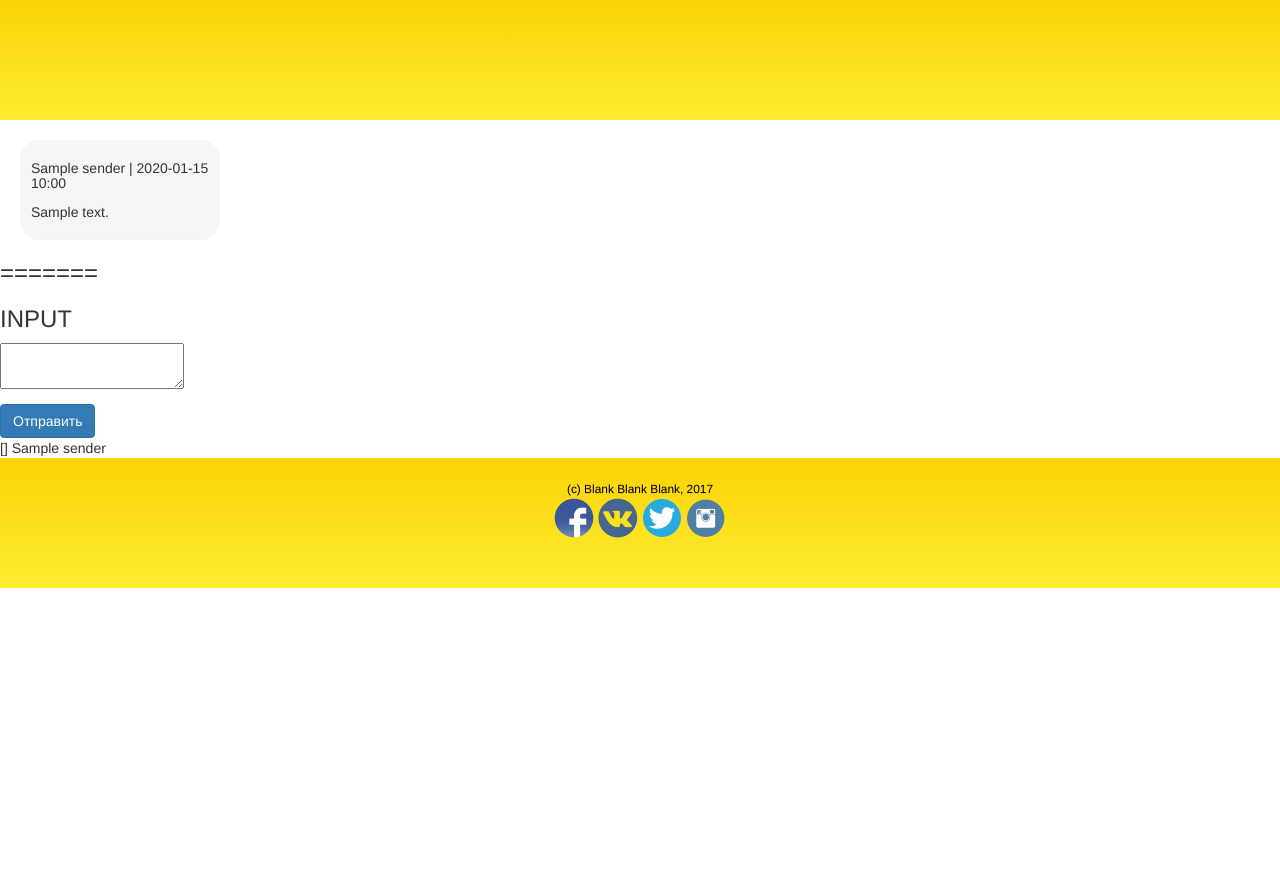
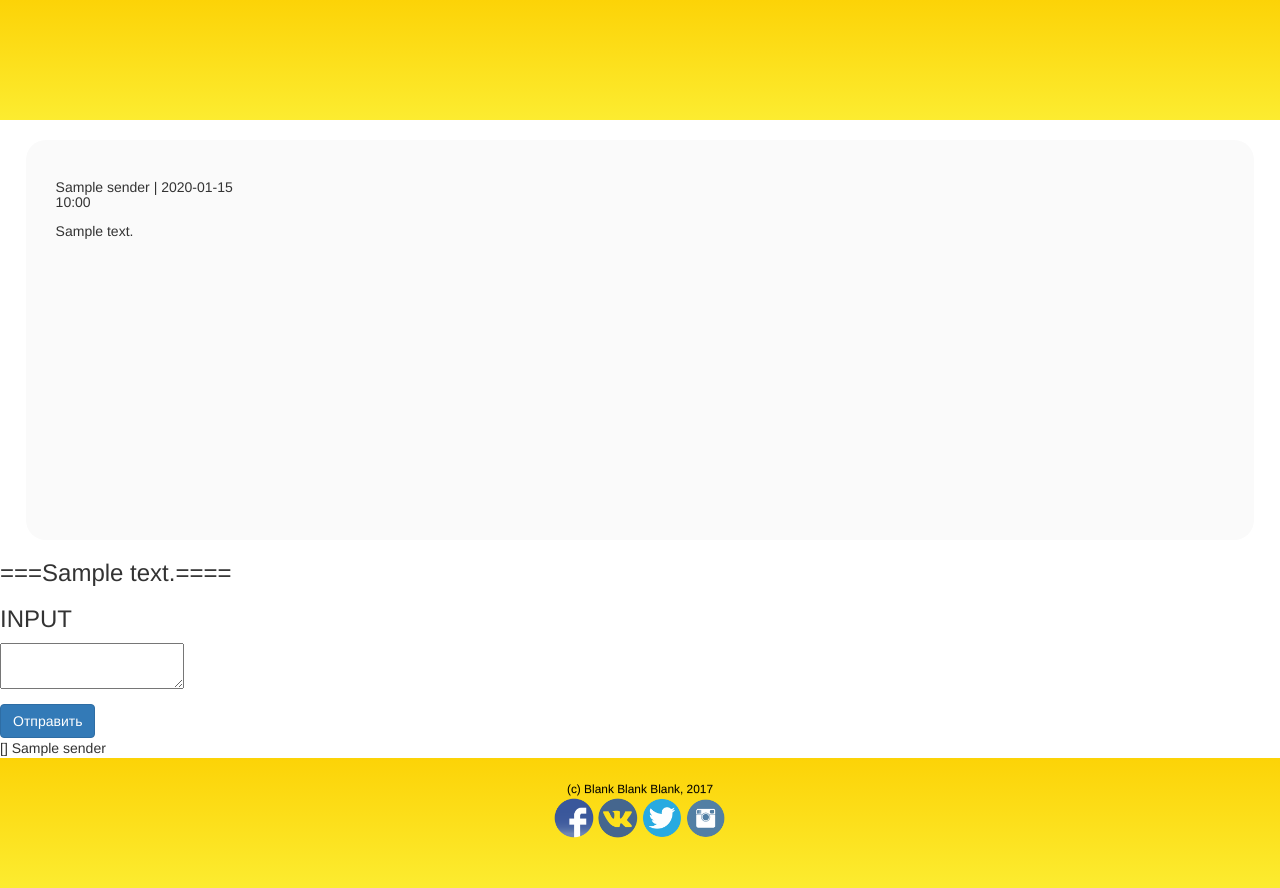
Before and after one commit to 0872114/steak, a Django app: template chat/templates/chat/chat.html in a window 1280 px wide. Shown: the part 56-944 px from the top of the page. Before the commit the page ends 644 px from the top, so only its background shows below. Run offline with Django 3.2, Linux system fonts and the light colour scheme; the template is opened without the code that fills it: most values are stand-ins (such as "Sample title", 1, 10 or a date in 2020); form fields are guessed from the names that the template uses; some libraries are stand-ins or nearby versions.

Commit message:
Working asynchronous chat with autoscrolling to the last message.

```diff
--- a/chat/templates/chat/chat.html
+++ b/chat/templates/chat/chat.html
@@ -5,12 +5,12 @@
 
 {% block content %}
 
-
+<div class="chat-window container-outside">
 {% if msgs %}
  {% for msg in msgs %}
-    <div class="window">
+    <div class="msg {{ msg.style }}">
         <h5>{{ msg.sender }} | {{ msg.date |date:'Y-m-d H:i' }}</h5>
-        <div class="msg">
+        <div class="msg-text">
             <p>
                 {{ msg.message }}
             </p>
@@ -20,12 +20,13 @@
  {% endfor %}
 
 {% endif %}
+</div>
 
-    <h3> ======= </h3>
+    <h3> ==={% with msgs|last as last %}{{ last.message }}{% endwith %}==== </h3>
 
 <form method="POST" action="./">
 {% csrf_token %}
-    <h3> INPUT </h3>
+    <h3 id="kek"> INPUT </h3>
 
    <input for="id_order" name="order" type="hidden" value="{{ order }}">
    <input for="id_sender" name="sender" type="hidden" value="{{ sender }}">
@@ -41,12 +42,119 @@
     {{ order }}
     {{ sender }}
 
+{% endblock %}
+
+{% block javascript %}
 <script>
     function MakeItWork(){
             $("#id_message").addClass("form-control");
         }
-window.onload = function(){MakeItWork()}
+window.onload = function(){MakeItWork()};
+
+
+var ajax_id = '{% with msgs|last as last %}{{ last.id }}{% endwith %}';
+var ajax_order = '{% with msgs|last as last %}{{ last.order }}{% endwith %}';
+
+console.log(ajax_id);
+console.log(ajax_order);
+
+function get_id() {
+            if (ajax_id == '{% with msgs|last as last %}{{ last.id }}{% endwith %}')
+            {
+                return ajax_id
+            } else {
+                return ajax_id
+            }
+}
+
+function get_order() {
+    if (ajax_order == '{% with msgs|last as last %}{{ last.order }}{% endwith %}') {
+        return ajax_order
+    } else {
+        return ajax_order
+    }
+}
+
+
+
+function AjaxCall() {
+    console.log(['azaza'])
+   var foo = $.ajax({
+    //type: 'POST',
+    url:'{% url "chat_ajax" %}',
+    data: {
+        "lastmsg_id":get_id(),
+        "order": get_order(),
+    },
+    datatype: 'json',
+    success: function(data) {
+        console.log(data);
+        console.log(data.style)
+        console.log(['ajax success']);
+        console.log(ajax_id);
+       if (data.message) {
+            console.log(['working?']);
+           $('<p>data.message</p>').appendTo('.chat-window')
+           $('<div class="msg new-msgs" id="msg_'+data.id+'"></div>').appendTo(".chat-window");
+           $('#msg_' + data.id).addClass(data.style)
+           $('<h5>' + data.sender + ' | ' + data.date + '</h5>').appendTo("#msg_"+data.id);
+           $('<div class="msg-text" id="text_'+data.id+'"></div>').appendTo("#msg_"+data.id);
+           $('<p>' + data.message + '</p>').appendTo("#text_"+data.id);
+           $('</br id="'+ data.id +'">').appendTo("#text_"+data.id);
+           $('.chat-window').scrollTop($('.chat-window')[0].scrollHeight);
+           ajax_id = data.id;
+           console.log(ajax_id);
+           ajax_order = data.order;
+           console.log(ajax_order);
+ }
+    },
+    error: function() { console.log["error"] }
+    });
+   //console.log(foo)
+}
+
+function getCookie(name) {
+    var cookieValue = null;
+    if (document.cookie && document.cookie !== '') {
+        var cookies = document.cookie.split(';');
+        for (var i = 0; i < cookies.length; i++) {
+            var cookie = jQuery.trim(cookies[i]);
+            // Does this cookie string begin with the name we want?
+            if (cookie.substring(0, name.length + 1) === (name + '=')) {
+                cookieValue = decodeURIComponent(cookie.substring(name.length + 1));
+                break;
+            }
+        }
+    }
+    return cookieValue;
+}
+var csrftoken = getCookie('csrftoken');
+
+function csrfSafeMethod(method) {
+    // these HTTP methods do not require CSRF protection
+    return (/^(GET|HEAD|OPTIONS|TRACE)$/.test(method));
+}
+$.ajaxSetup({
+    beforeSend: function(xhr, settings) {
+        if (!csrfSafeMethod(settings.type) && !this.crossDomain) {
+            xhr.setRequestHeader("X-CSRFToken", csrftoken);
+        }
+    }
+});
+
+window.onload = function(){$('.chat-window').scrollTop($('.chat-window')[0].scrollHeight);};
+setInterval(AjaxCall, 200);
 </script>
 
 
 {% endblock %}
+
+<!--            <p> Debug Sender: '{{ msg.sender }}'</p>
+            <p> Debug Order: {{ msg.order }}</p>
+            <p> Debug Order_Sendr: {{ msg.oder_sender }}</p>
+            <p> Debug Order_Dest: {{ msg.order_destination }}</p>
+            <p> Debug Id: '{{ msg.id }}'</p>
+            <p> Debug1 user: '{{ debug }}'</p>
+            <p> Debug2 id: '{{ debug2 }}'</p>
+            <p> Debug Style: {{ msg.style }}</p>
+/!-->
--- a/chat/urls.py
+++ b/chat/urls.py
@@ -6,5 +6,6 @@ from django.conf.urls import url
 from views import *
 
 urlpatterns = [
-    url('^test/', ChatView, name="chat"),
+    url('^chat_id_(?P<id>\d+)/$', ChatView, name="chat"),
+    url('^ajax/test', AjaxView, name="chat_ajax")
 ]
--- a/static/css/chat.css
+++ b/static/css/chat.css
@@ -1,16 +1,52 @@
-.window {
+.msg {
     width: 200px;
-    height: 100px;
+    height: 120px;
     padding: 10px;
-    background-color: #f6f6f6;
     margin: 20px;
-    border-style: solid;
     border-width: thin;
     border-color: #f4f4f4;
     border-radius: 20px;
+    clear: both;
+}
+
+.tpv {
+    border-top-left-radius: 0px;
+    float: left;
+    background-color: #ebebeb;
+}
+
+.fpv {
+    border-top-right-radius: 0px;
+    float: right;
+    background-color: #e6f2ff;
 }
 
 #id_message {
     width: 70%;
     margin: 20px;
 }
+
+.chat-window {
+    overflow-x: auto;
+    background-color: #fafafa;
+    width: 96%;
+    height: 400px;
+    margin: 20px;
+    margin-left: 2%;
+    border-radius: 20px;
+}
+
+.chat-window::-webkit-scrollbar {
+    width: 15px;
+    background-color: #fafafa;
+    border-bottom-right-radius: 20px;
+    border-top-right-radius: 20px;
+}
+
+
+.chat-window::-webkit-scrollbar-thumb {
+    width: 15px;
+    background-color: #ebebeb;
+    border-top-right-radius: 5px;
+    border-bottom-left-radius: 5px;
+}
```
Also changed, not shown: chat/forms.py (+14 -0 lines), chat/views.py (+73 -28 lines).
